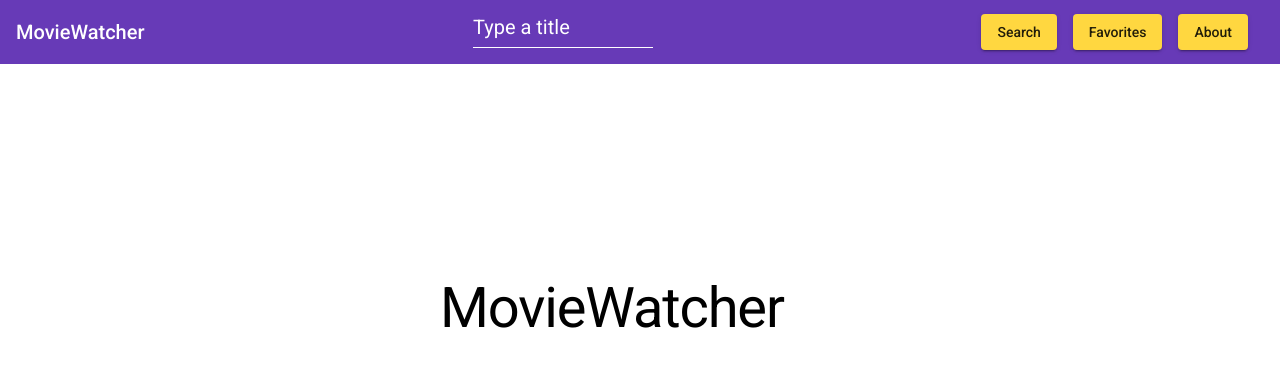
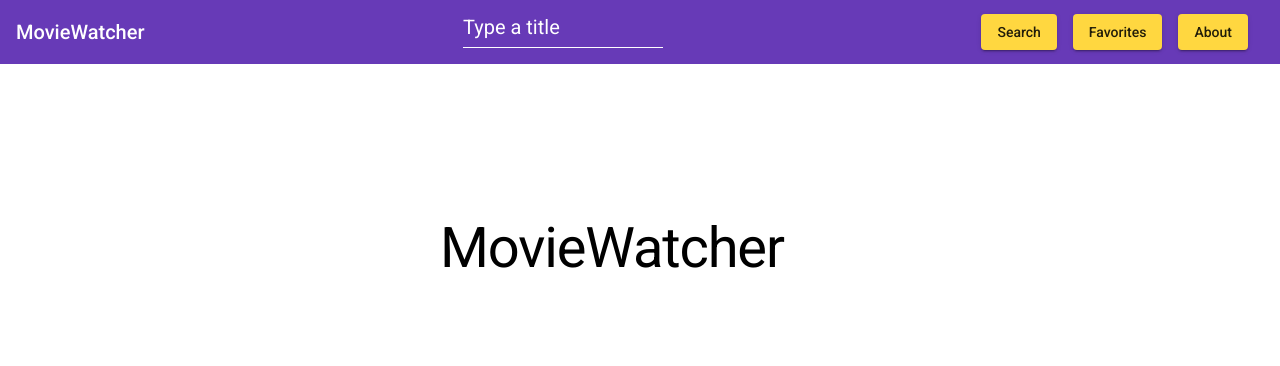
Before and after one commit to aldandrade/moviewatcher-frontend, an Angular app: page / in a window 1280 px wide. Shown: the top 366 px of the page. Built offline with nearby package versions, Linux system fonts and the light colour scheme.

Commit message:
nav-bar updates

```diff
--- a/src/app/main-page/main-page.component.css
+++ b/src/app/main-page/main-page.component.css
@@ -16,7 +16,7 @@ span{
    left: 50%;
    width: 500px;
    height: 500px;
-   margin-top: -120px; /* Half the height */
+   margin-top: -180px; /* Half the height */
    margin-left: -200px; /* Half the width */
  }
 
@@ -24,3 +24,7 @@ span{
   display: flex;
   flex-direction: column;
  }
+.searchBar
+{
+  width: 200px;
+}
```
